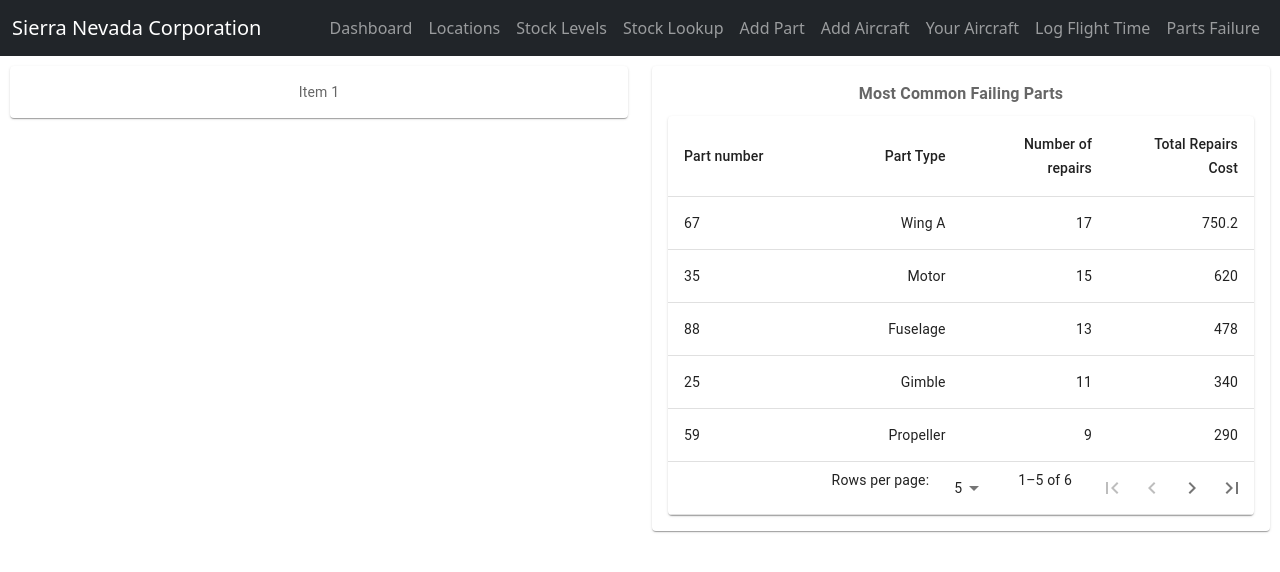
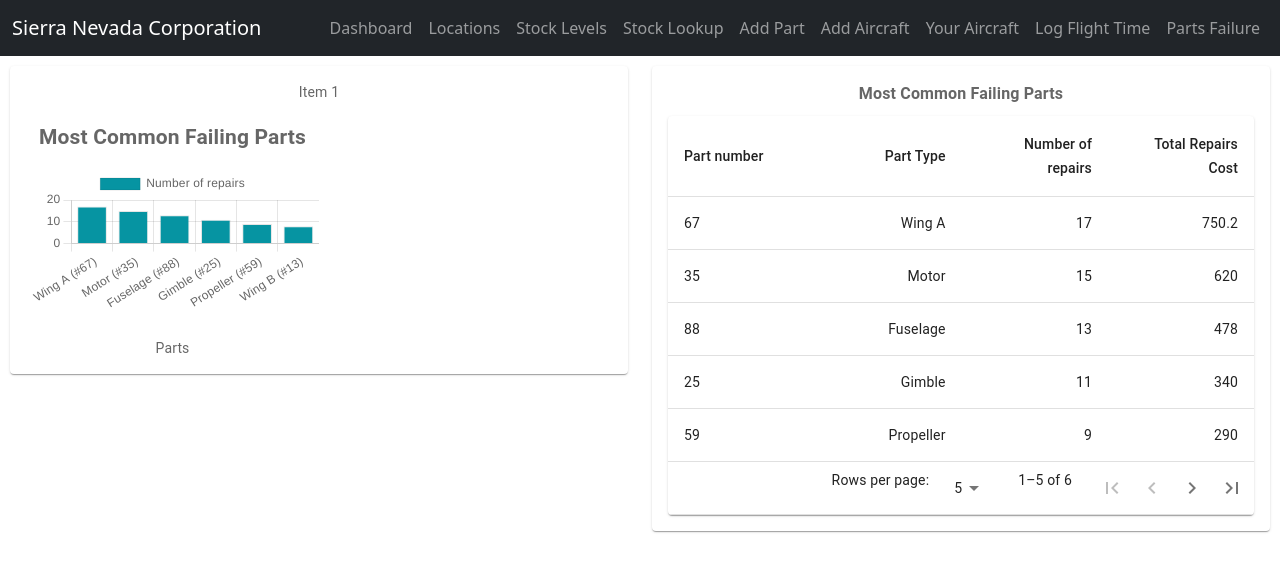
Before and after one commit to reicraftscodes/uas-lifecycle-management-frontend, a React (Create React App) app: page /parts-failure in a window 1280 px wide. Shown: the top 572 px of the page. Built offline with nearby package versions, Linux system fonts and the light colour scheme.

Commit message:
feat: issue #1 - Add basic chart to show the most common failing parts.

```diff
--- /dev/null
+++ b/src/components/PartsFailureChart.js
@@ -0,0 +1,48 @@
+import React from 'react'
+import {Bar} from 'react-chartjs-2'
+import ChartLegend from "./ChartLegend";
+import ChartCard from "./ChartCard";
+
+export default function PartsFailureChart({data}) {
+
+    const barLegends = [
+        { title: 'Parts', color: 'bg-teal-600' },
+    ]
+
+    const barOptions = {
+        data: {
+            labels: data.map((partRepairs) => {
+                return (
+                    partRepairs.partType + " (#" + partRepairs.partNumber + ")"
+                );
+            }),
+            datasets: [
+                {
+                    label: 'Number of repairs',
+                    backgroundColor: '#0694a2',
+                    borderWidth: 1,
+                    data: data.map((partRepairs) => {
+                        return (
+                            partRepairs.repairsCount
+                        );
+                    }),
+                },
+            ],
+        },
+        options: {
+            responsive: true,
+        },
+        legend: {
+            display: false,
+        },
+    }
+
+    return (
+        <div>
+            <ChartCard title="Most Common Failing Parts">
+                <Bar {...barOptions} />
+                <ChartLegend legends={barLegends} />
+            </ChartCard>
+        </div>
+    )
+}
--- a/src/components/PartsFailureTable.js
+++ b/src/components/PartsFailureTable.js
@@ -106,8 +106,6 @@ const headCells = [
 export default function PartsFailureTable({data}) {
     const [page, setPage] = React.useState(0);
     const [rowsPerPage, setRowsPerPage] = React.useState(5);
-    const [order, setOrder] = React.useState('asc');
-    const [orderBy, setOrderBy] = React.useState('repairsCount');
 
     // Avoid a layout jump when reaching the last page with empty rows.
     const emptyRows =
--- a/src/pages/PartsFailure.js
+++ b/src/pages/PartsFailure.js
@@ -7,6 +7,7 @@ import {
 } from '@mui/material';
 import PartsFailureTable from "../components/PartsFailureTable";
 import {TitleOutlined} from "@mui/icons-material";
+import PartsFailureChart from "../components/PartsFailureChart";
 
 
 const PartsFailure = () => {
@@ -74,7 +75,9 @@ const PartsFailure = () => {
             <Box sx={{ flexGrow: 1 }} margin="10px">
                 <Grid container spacing={{ xs: 2, md: 3 }} rows={{  xs: 1, sm: 2, md: 3 }}>
                     <Grid item xs={6} >
-                        <Item>Item 1</Item>
+                        <Item>Item 1
+                            <PartsFailureChart data={partsFailureList}/>
+                        </Item>
                     </Grid>
                     <Grid item xs={6}>
                         <Item>
```
